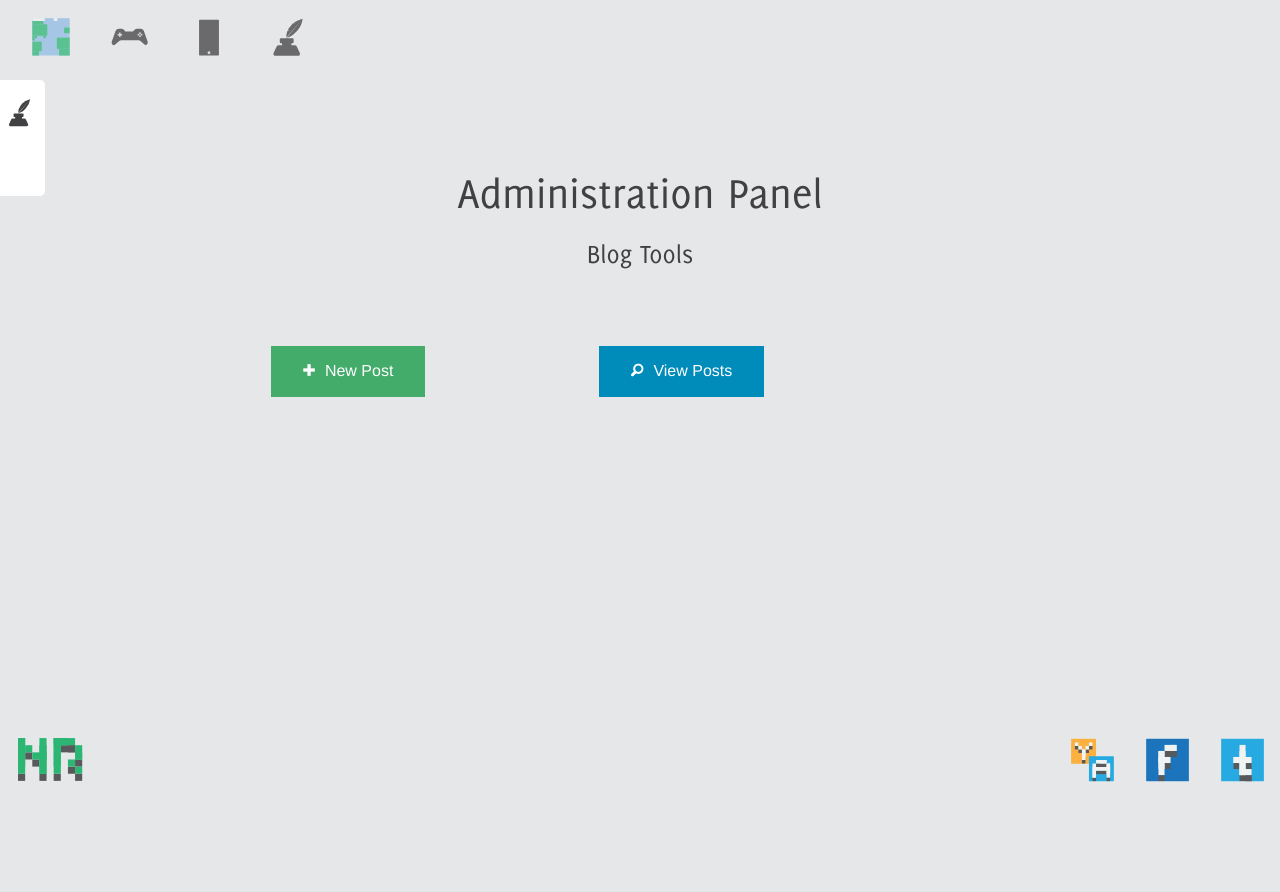
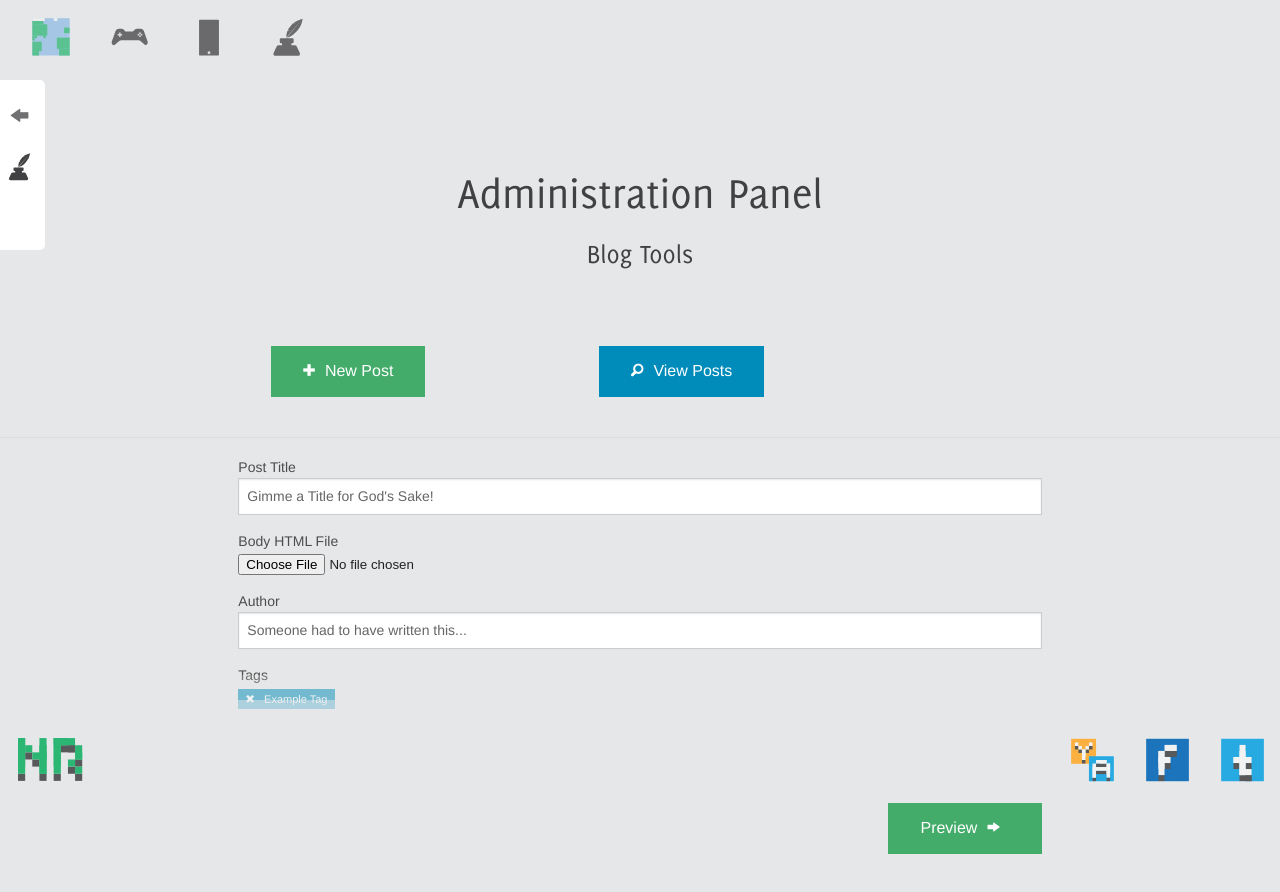
Before and after one commit to RickNabb/ricknabb.github.io, a website: page admin.html in a window 1280 px wide. Both pictures are taken after a click on the link "Blog Tools". Before the commit the page ends 800 px from the top, so only its background shows below. Drawn offline with Linux system fonts and the light colour scheme.

Commit message:
Mocked up admin create blog post form with styles and js state switching.

```diff
--- a/admin.html
+++ b/admin.html
@@ -29,6 +29,7 @@
     <div class="space-sm show-for-small-only"></div>
     <!--  SIDE TOOLBAR  -->
     <div id="side-toolbar" class="side-toolbar ease-in-out">
+      <a href="#" onclick="changeState(STATE_NONE);"><h4 class="center"><i id="side-toolbar-back" class="header-icon ease-in-out fi-arrow-left fg-off-black"></i></h4></a>
       <a href="#"><img id="side-toolbar-blog" class="header-icon ease-in-out" src="img/ink-and-pen.svg" /></a>
     </div>
     <!-- ADMIN PANEL TITLE -->
@@ -43,6 +44,7 @@
     </div>
     <!--  BLOG TOOLS  -->
     <div id="state-blog-tools" style="display: none;">
+      <!--   ACTION BUTTONS   -->
       <div class="row">
         <div class="columns">
           <h3 class="center">Blog Tools</h3>
@@ -58,6 +60,54 @@
           <div class="center">
             <a href="#" class="button"><i class="fi-magnifying-glass"></i>View Posts</a>
           </div>
+        </div>
+      </div>
+      <!--   NEW POST FORM   -->
+      <div id="new-post-form">
+        <hr />
+        <!--   TITLE     -->
+        <div class="row">
+          <div class="columns small-10 small-offset-1">
+            <label for="blog-post-title">Post Title</label>
+            <input type="text" id="blog-post-title" placeholder="Gimme a Title for God's Sake!"/>
+          </div>
+        </div>
+        <!--     BODY FILE UPLOAD       -->
+        <div class="row">
+          <div class="columns small-10 small-offset-1">
+            <label for="blog-post-body-upload">Body HTML File</label>
+            <input type="file" id="blog-post-body-upload" />
+          </div>
+        </div>
+        <!--     AUTHOR       -->
+        <div class="row">
+          <div class="columns small-10 small-offset-1">
+            <label for="blog-post-author">Author</label>
+            <input type="text" id="blog-post-author" placeholder="Someone had to have written this..." />
+          </div>
+        </div>
+        <!--     TAGS       -->
+        <div class="row">
+          <div class="columns small-10 small-offset-1">
+            <label for="blog-post-tag-selector">Tags</label>
+            <div class="callout primary" id="blog-post-tags">
+              <div class="label" id="blog-post-tag-holder"><i class="fi-x"></i>Example Tag</div>
+            </div>
+          </div>
+        </div>
+        <!--   TAG SELECTOR     -->
+        <div class="row">
+          <div class="columns small-10 small-offset-1">
+            <select class="small-3 offset-xs">
+              <option>Select some tags...</option>
+            </select>
+          </div>
+        </div>
+      </div>
+      <!--   PREVIEW BUTTON   -->
+      <div class="row">
+        <div class="columns small-10 small-offset-1">
+          <a href="#" class="button success right">Preview<i class="fi-arrow-right right"></i></a>
         </div>
       </div>
     </div>
--- a/js/admin.js
+++ b/js/admin.js
@@ -36,9 +36,11 @@ function changeState(state) {
   switch (state) {
     case (STATE_NONE):
       $("#state-none").fadeIn();
+      $("#side-toolbar-back").fadeOut();
       break;
     case (STATE_BLOG_TOOLS):
       $("#state-blog-tools").fadeIn();
+      $("#side-toolbar-back").fadeIn();
       $("#side-toolbar-blog").addClass("active");
       break;
   }
--- a/scss/base.scss
+++ b/scss/base.scss
@@ -11,6 +11,8 @@ $gold-accent: #FBB040;
 /** COLORS **/
 .fg-bg-color { color: $bg-color; }
 .bg-bg-color { background-color: $bg-color; }
+.fg-off-black { color: $off-black; }
+.bg-off-black { background-color: $off-black; }
 .fg-light { color: $light-accent; }
 .bg-light { background-color: $light-accent; }
 .fg-green { color: $green-accent; }
@@ -38,6 +40,7 @@ a.button:visited { color: #fff; }
 a:hover { color: $green-accent-dark; }
 
 i { padding-right: 10px; }
+i.right { padding-left: 10px; }
 
 /** BODY **/
 
@@ -101,9 +104,9 @@ body {
 
 .side-toolbar {
   width: 50px;
-  position: absolute;
+  position: fixed;
   top: 10%;
-  z-index: 20;
+  z-index: 11;
   border-radius: 5px;
   background-color: $light-accent;
   left: -55px;
```
Also changed, not shown: js/server/package.json (deleted, +0 -14 lines), css/app.css, 1 other file.
